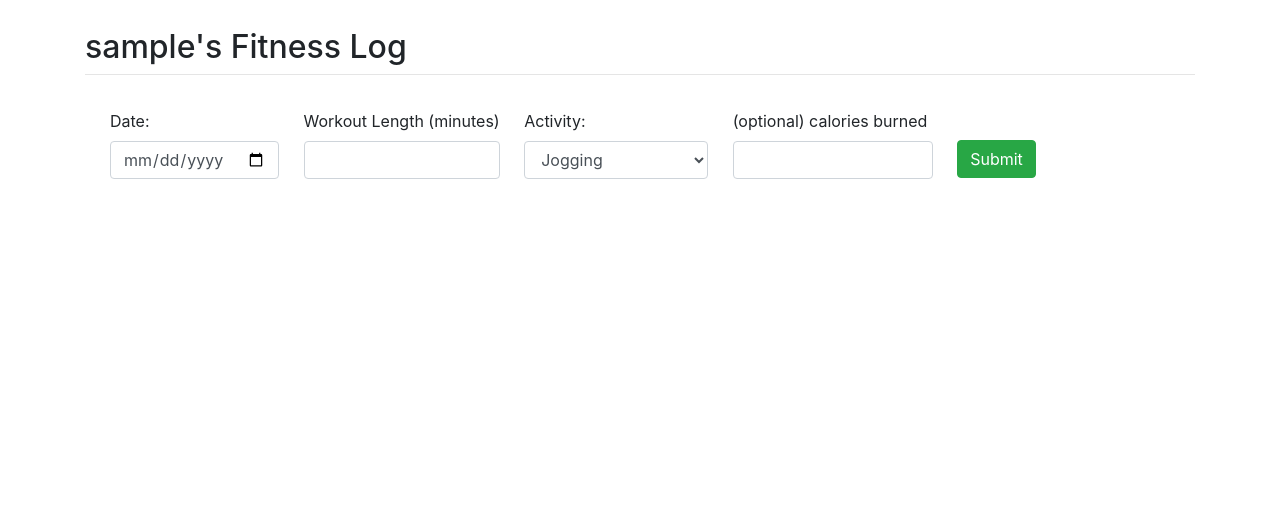
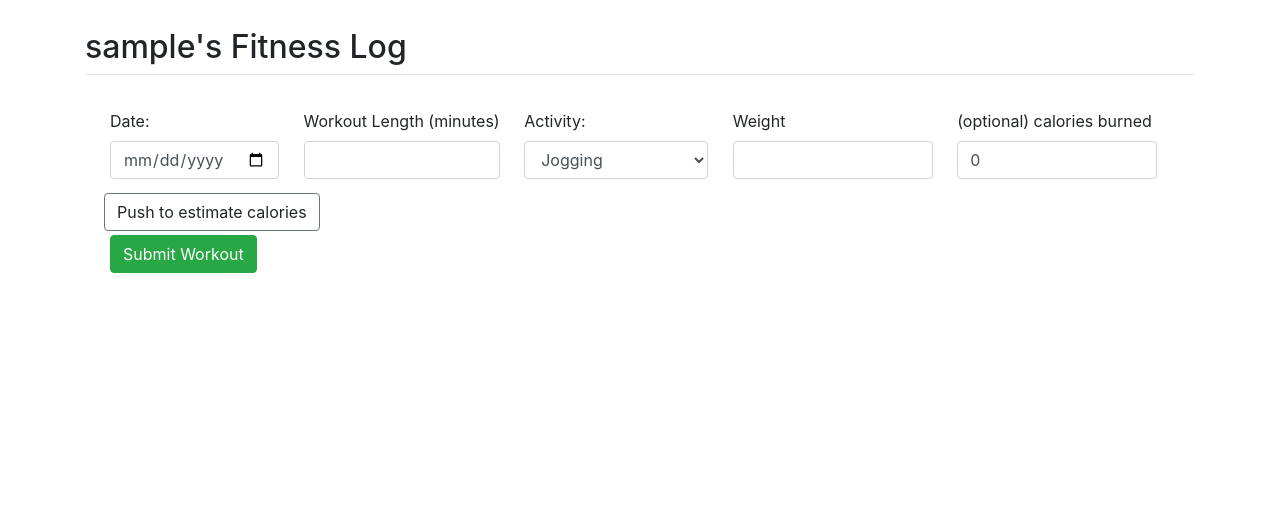
Before and after one commit to js2qn/HealthyFriends-ExerciseGamification, a Django app: page /fitnesslog/ in a window 1280 px wide. Shown: the part 56-569 px from the top of the page. Run offline with Django 3.2, Linux system fonts and the light colour scheme; the visitor is signed in with stand-in values (Sample User, id 1); some libraries are stand-ins or nearby versions.

Commit message:
calculator

```diff
--- a/healthyfriends/templates/healthyfriends/fitnesslog.html
+++ b/healthyfriends/templates/healthyfriends/fitnesslog.html
@@ -11,12 +11,12 @@
 {% block script %}
 <script>
     function calcCalsBurned() {
-        var mets = $("#activites option:selected").val();
+        var mets = $("#activity option:selected").val();
         var weight = $("#weight").val();
-        var time = $("#time").val();
+        var time = $("#length").val();
         var calsBurned = Math.round(mets * 3.5 * (weight / 2.205) / 200 * time);
-        console.log("calculating...", Math.round(calsBurned));
-        $("#calcCalsBurnedResult").html("Calories burned: " + calsBurned);
+        console.log("calculating...", calsBurned);
+        document.getElementById("calsBurnedResult").value = calsBurned;
     }
 </script>
 {% endblock %}
@@ -24,7 +24,7 @@
 <body>
 {% block content %}
 <div class="container">
-	<form method = "POST">
+    <form method="POST">
         {% csrf_token %}
         <div style="padding: 10px; display: inline-block;">
             <label for="date">Date:</label>
@@ -32,11 +32,11 @@
         </div>
         <div style="padding: 10px; display: inline-block;">
             <label for="length">Workout Length (minutes)</label>
-			<input type="number" id="lengthOfWorkout"  class="form-control" name="length" min="1" max="9999" style="max-width: 200px;">
+            <input type="number" id="length" class="form-control" name="length" min="1" max="9999" style="max-width: 200px;">
         </div>
         <div style="padding: 10px; display: inline-block;">
             <label for="activity">Activity:</label>
-            <select name="activity" id="activity"  class="form-control"  style="max-width: 200px;">
+            <select name="activity" id="activity" class="form-control" style="max-width: 200px;">
                 <option value="8">Jogging</option>
                 <option value="9.8">Running</option>
                 <option value="4.3">Brisk Walk</option>
@@ -52,10 +52,17 @@
             </select>
         </div>
         <div style="padding: 10px; display: inline-block;">
+            <label for="weight">Weight</label>
+            <input type="number" id="weight" class="form-control" name="weight" style="max-width: 200px;">
+        </div>
+        <div style="padding: 10px; display: inline-block;">
             <label for="calories">(optional) calories burned</label>
-			<input type="number" id="calBurned"  class="form-control" name="calories" style="max-width: 200px;">
+            <input type="number" id="calsBurnedResult" class="form-control" name="calories" style="max-width: 200px;" value="0">
         </div>
-		<button type="submit" class="btn btn-success" style="margin-bottom: 6px; margin-left: 10px">Submit</button>
+        <div style="padding: 4px">
+            <a class="btn btn-outline-secondary mr-1" onclick="calcCalsBurned()" style>Push to estimate calories</a>
+        </div>
+        <button type="submit" class="btn btn-success" style="margin-bottom: 6px; margin-left: 10px">Submit Workout</button>
         <form>
 </div>
 {% endblock %}
```
Lines whose indentation alone changed are shown as unchanged.
